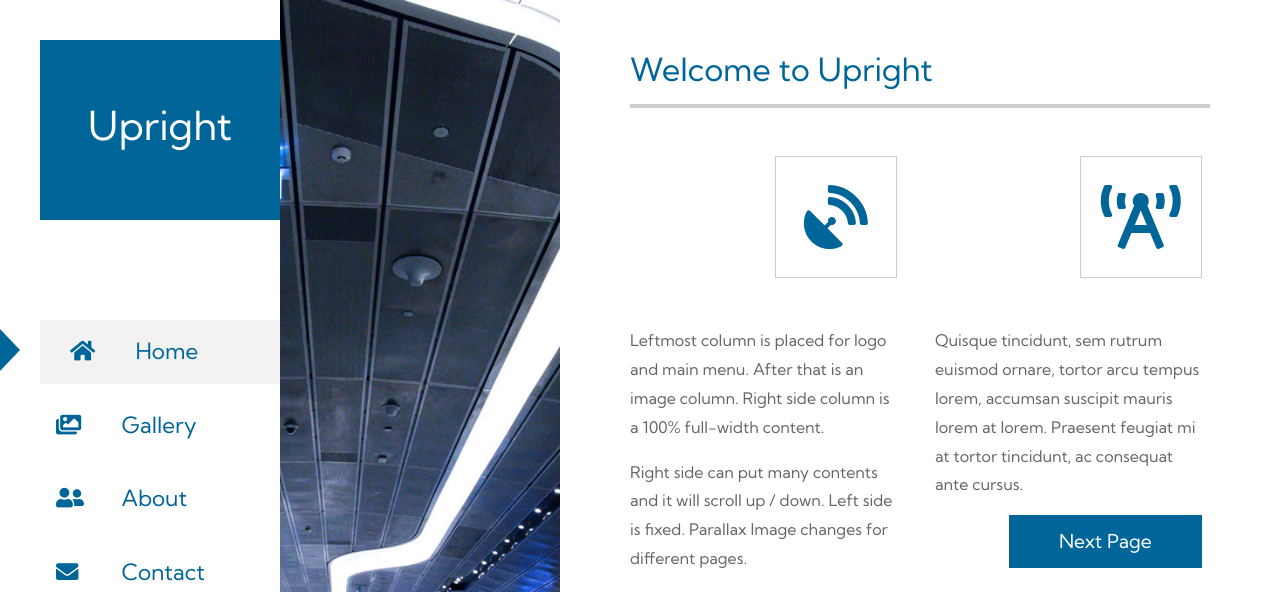
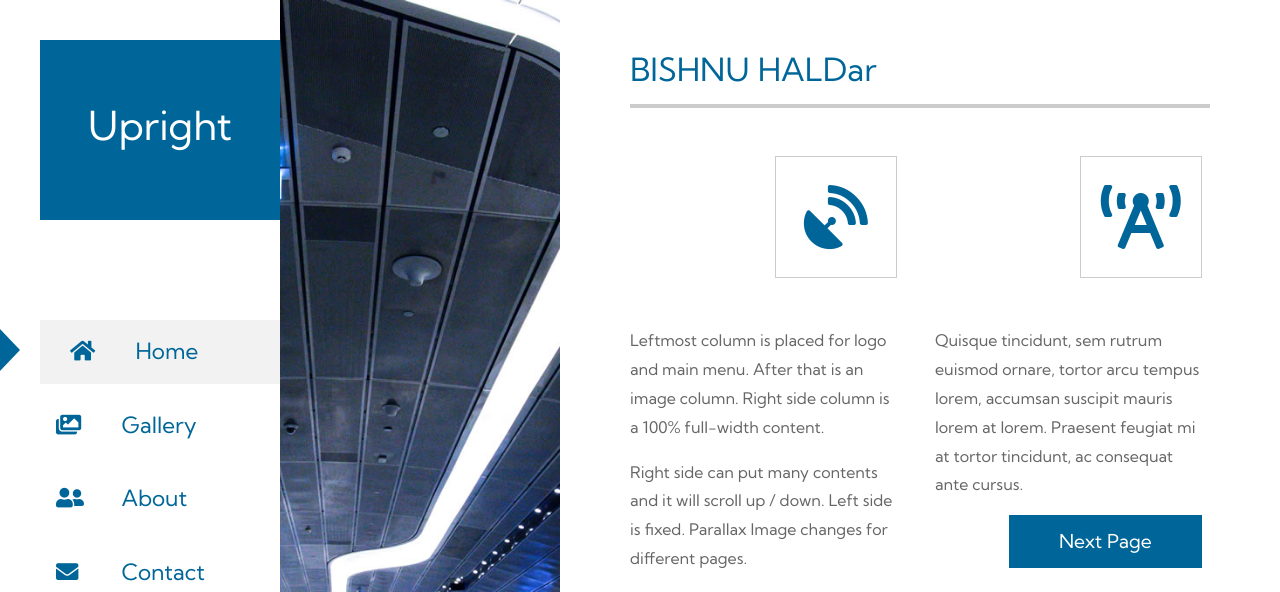
Before and after one commit to Bishnuhaldar/Bishnuhaldar1, a plain HTML site: page index.html in a window 1280 px wide. Shown: the top 592 px of the page. Drawn offline with Linux system fonts and the light colour scheme.

Commit message:
Update index.html

```diff
--- a/index.html
+++ b/index.html
@@ -92,7 +92,7 @@ height="0" width="0" style="display:none;visibility:hidden"></iframe></noscript>
                 <div class="tm-section-wrap">
                     <div class="tm-parallax" data-parallax="scroll" data-image-src="img/img-01.jpg"></div>
                     <section id="home" class="tm-section">
-                        <h2 class="tm-text-primary">Welcome to Upright</h2>
+                        <h2 class="tm-text-primary">BISHNU HALDar</h2>
                         <hr class="mb-5">
                         <div class="row">
                             <div class="col-lg-6 tm-col-home mb-4">
```
